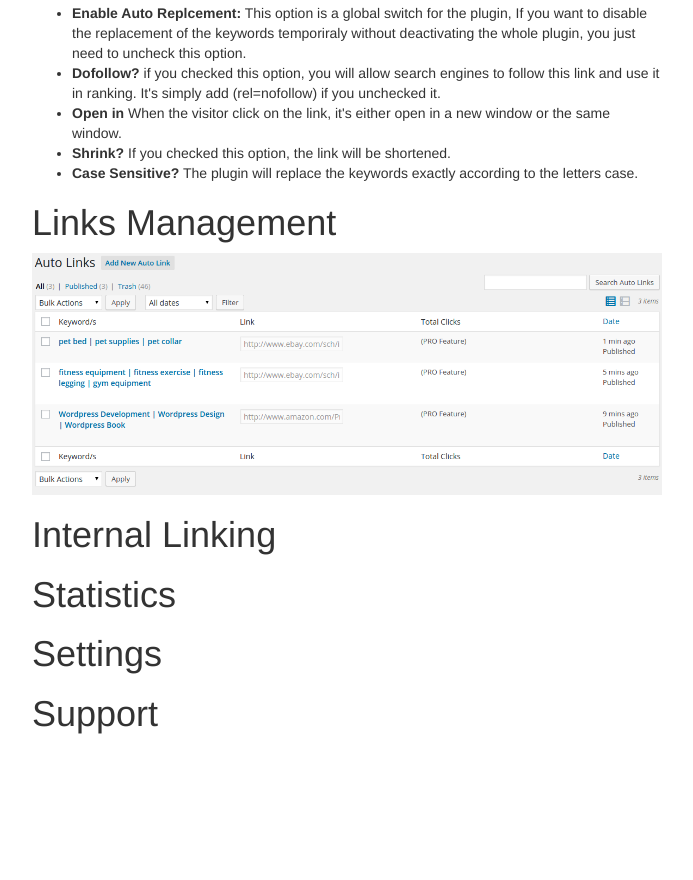
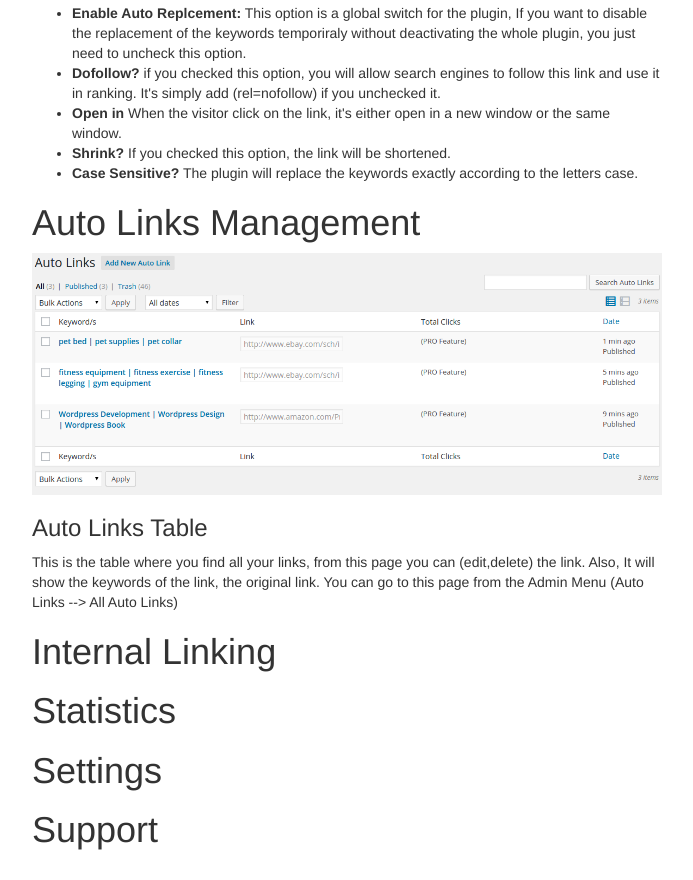
Before and after one commit to wsenjer/lar-docs, a plain HTML site: page index.html in a window 1280 px wide. Shown: the part 1275-2155 px from the top of the page, without its empty margins (253-946 px from the left). Before the commit the page ends 2039 px from the top, so only its background shows below. Drawn offline with Linux system fonts and the light colour scheme.

Commit message:
links manager

```diff
--- a/index.html
+++ b/index.html
@@ -16,6 +16,7 @@
 
     <!-- Custom CSS -->
     <link href="css/simple-sidebar.css" rel="stylesheet">
+
 
     <!-- HTML5 Shim and Respond.js IE8 support of HTML5 elements and media queries -->
     <!-- WARNING: Respond.js doesn't work if you view the page via file:// -->
@@ -132,10 +133,15 @@
 
 
                     <div id="links_management">
-                        <h1>Links Management</h1>
+                        <h1>Auto Links Management</h1>
                         <img src="images/W002.png">
+                        <h3>Auto Links Table</h3>
+                        <p>
+                           This is the table where you find all your links, from this page you can (edit,delete) the link. Also, It will show the keywords of the link, the original link. You can go to this page from the Admin Menu (Auto Links --> All Auto Links)
+                        </p>
+                    </div>
 
-                    </div>
+
 
 
                     <div id="internal_linking">
@@ -174,11 +180,14 @@
     </div>
     <!-- /#wrapper -->
 
-    <!-- jQuery -->
+
+ <!-- jQuery -->
     <script src="js/jquery.js"></script>
 
     <!-- Bootstrap Core JavaScript -->
     <script src="js/bootstrap.min.js"></script>
+
+
 
     <!-- Menu Toggle Script -->
     <script>
```
